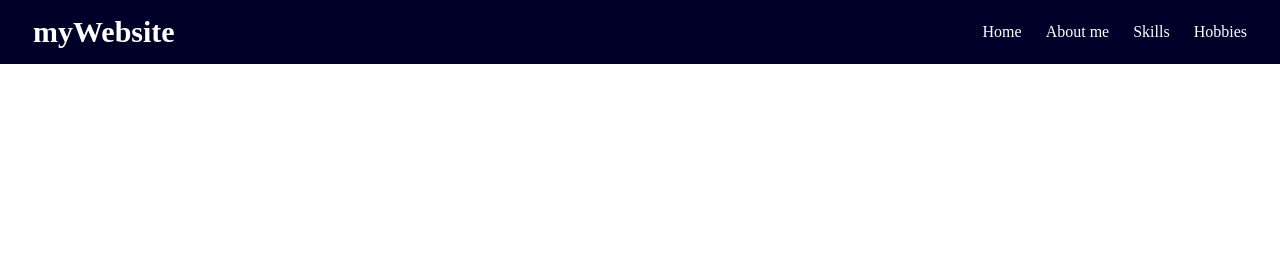
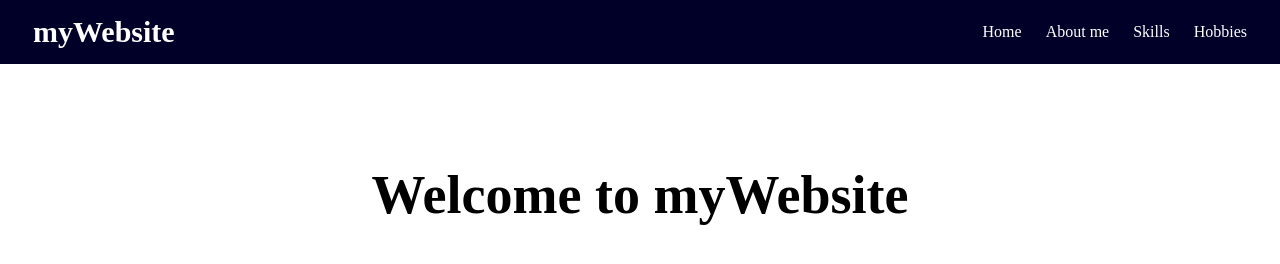
Before and after one commit to JohannnF/myProject, a plain HTML site: page index.html in a window 1280 px wide. Drawn offline with Linux system fonts and the light colour scheme.

Commit message:
added a Welcome title in the Index page

```diff
--- a/css/index.css
+++ b/css/index.css
@@ -0,0 +1,5 @@
+.Welcome{
+    text-align: center;
+    margin-top: 100px;
+    font-size: 27px;
+}
--- a/index.html
+++ b/index.html
@@ -27,7 +27,9 @@
             </nav>
         </div>
 
-
+    <div class="Welcome">
+    <h1> Welcome to myWebsite</h1>
+    </div>
 
 
     </body>
```
